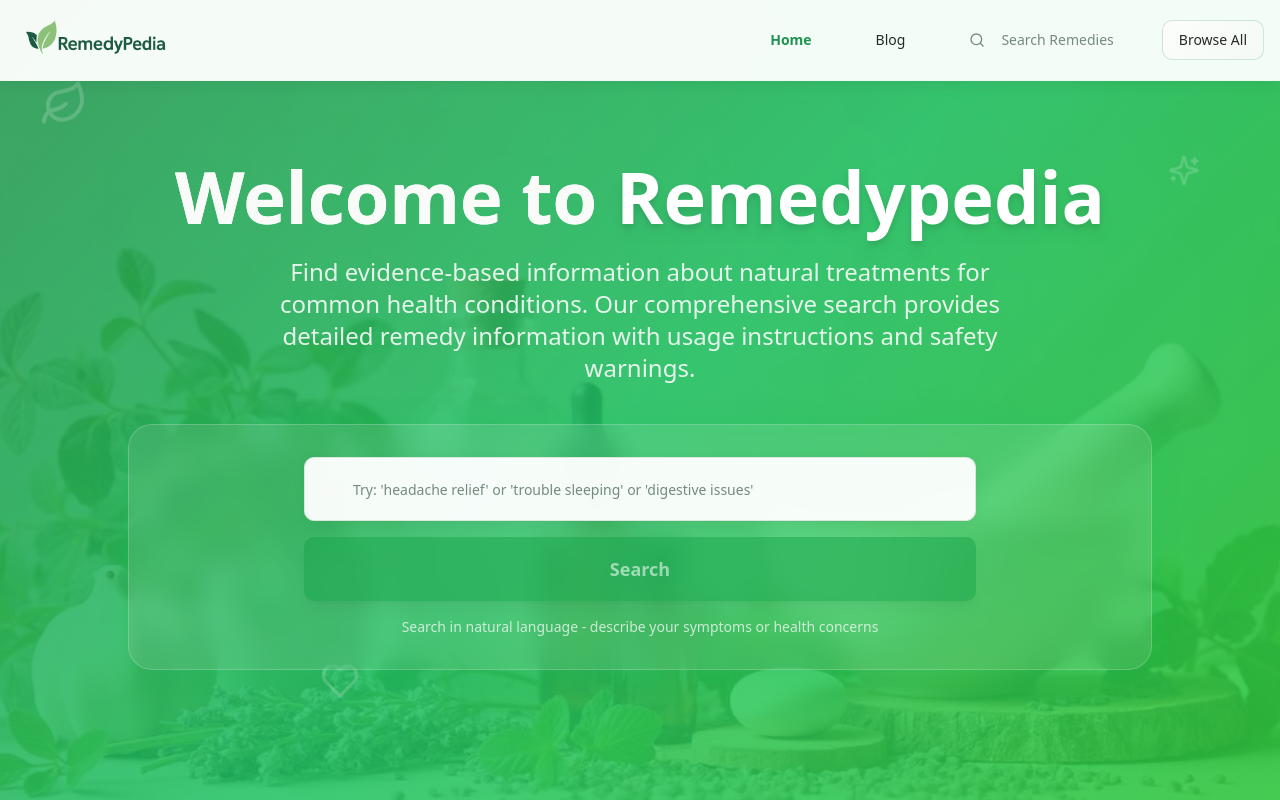
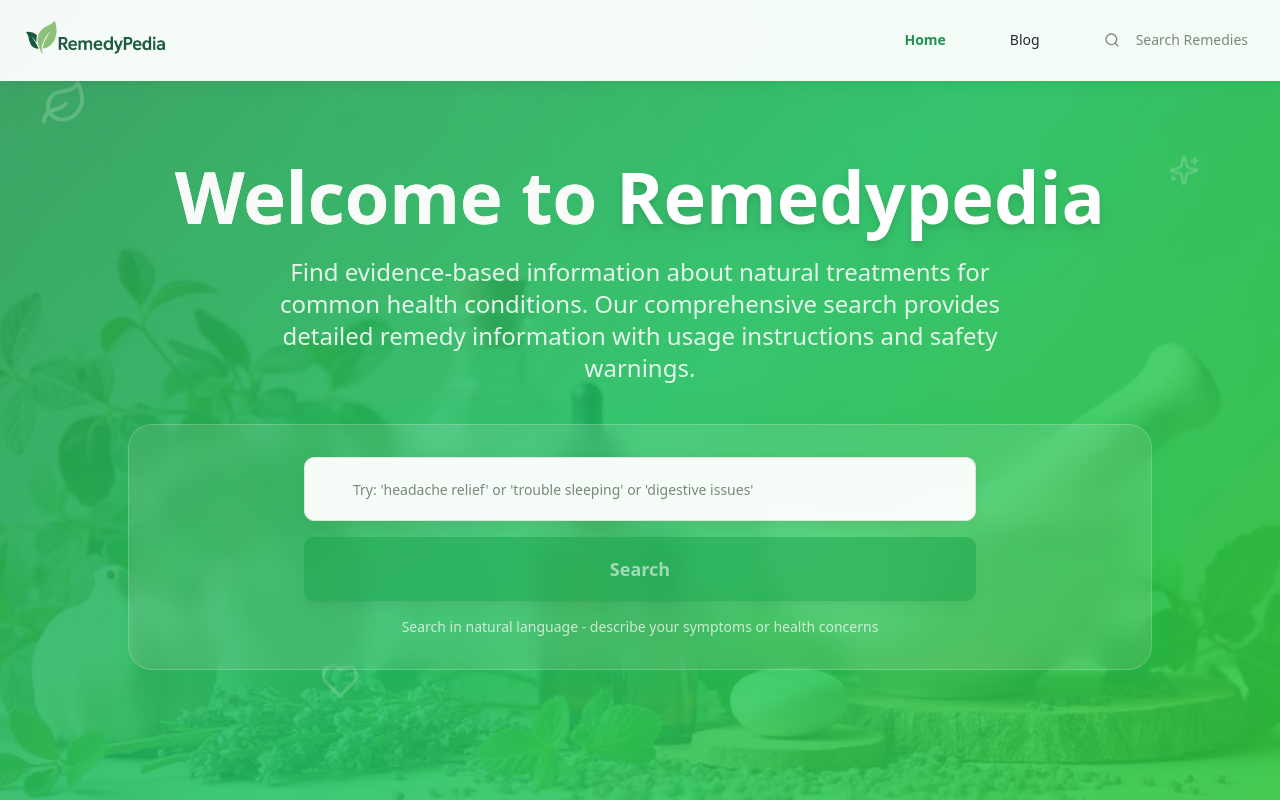
Before and after one commit to CurwinB/pedi, a React (Vite) app: page / in a window 1280 px wide. Shown: the top 800 px of the page. Built offline with nearby package versions, Linux system fonts and the light colour scheme.

Commit message:
Remove browse all button from header
Removed the "Browse all" button from the header.

```diff
--- a/src/components/Header.tsx
+++ b/src/components/Header.tsx
@@ -83,13 +83,6 @@ const Header = () => {
                 <SearchIcon className="h-4 w-4 mr-2" />
                 Search Remedies
               </Button>
-              <Button
-                variant="outline"
-                onClick={() => navigate("/search?q=popular")}
-                className="bg-gradient-card border-primary/20 hover:border-primary/40"
-              >
-                Browse All
-              </Button>
             </nav>
 
             {/* Mobile Menu Button */}
@@ -143,16 +136,6 @@ const Header = () => {
                 <SearchIcon className="h-4 w-4 mr-2" />
                 Search Remedies
               </Button>
-              <Button
-                variant="outline"
-                onClick={() => {
-                  navigate("/search?q=popular");
-                  setIsMobileMenuOpen(false);
-                }}
-                className="w-full justify-start"
-              >
-                Browse All
-              </Button>
             </div>
           </div>
         )}
```
